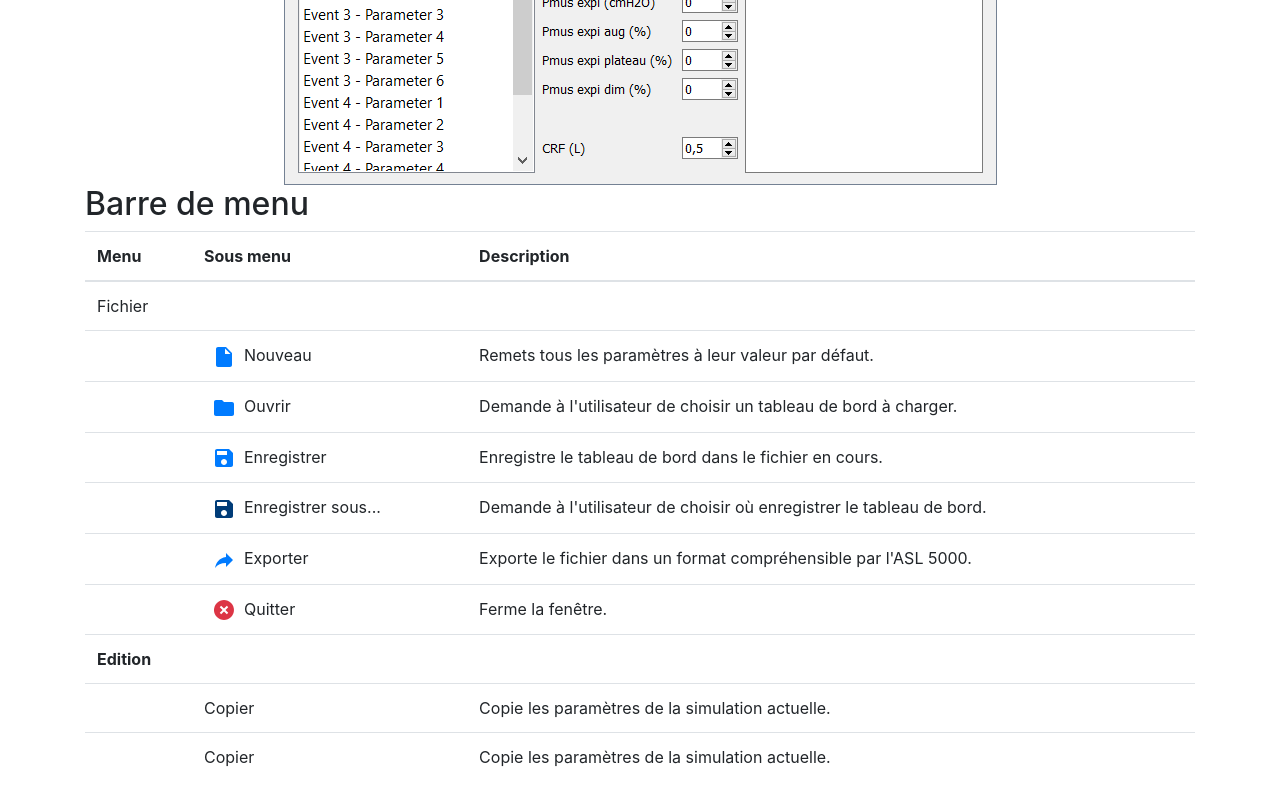
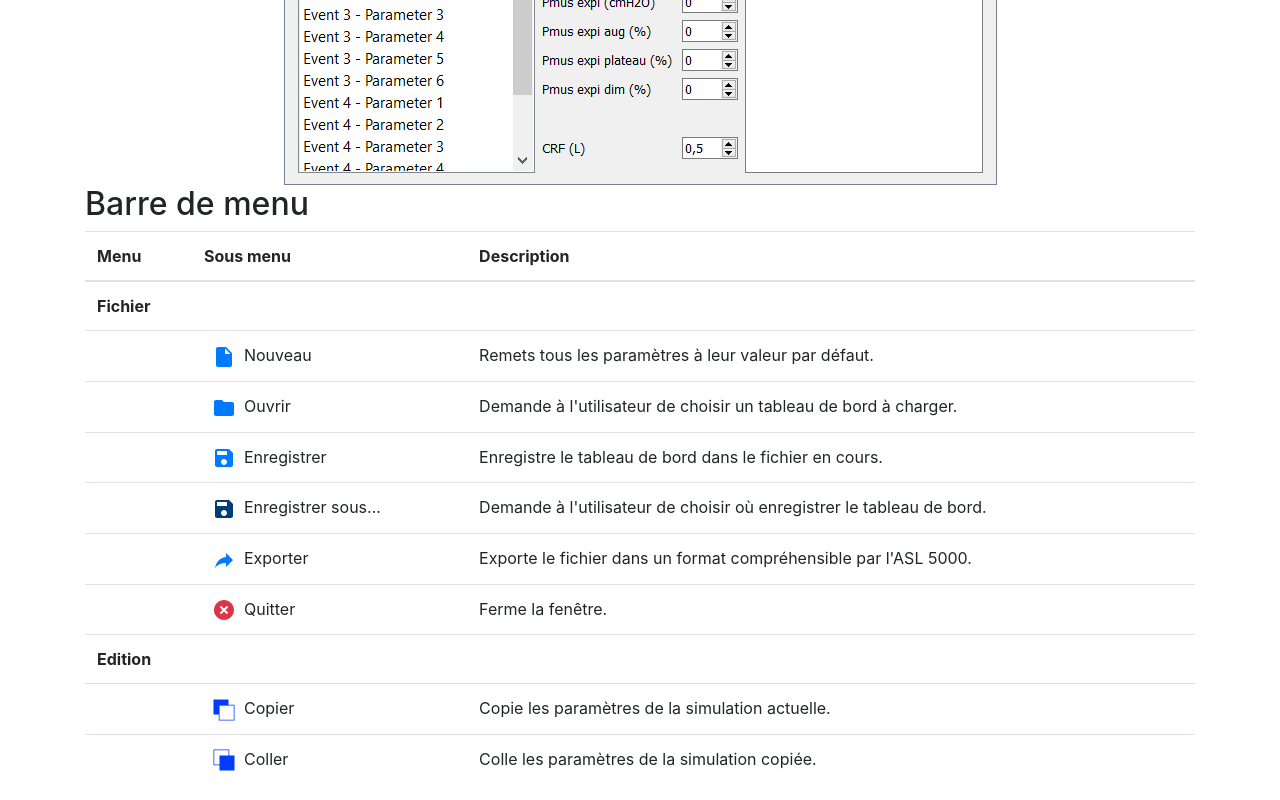
Before and after one commit to deplanty/ASL-Tools, a plain HTML site: page resources/help/dashboard.html in a window 1280 px wide. Shown: the part 768-1568 px from the top of the page. Drawn offline with Linux system fonts and the light colour scheme.

Commit message:
Update help with the copy-paste icons

```diff
--- a/resources/help/dashboard.html
+++ b/resources/help/dashboard.html
@@ -57,7 +57,7 @@
             </thead>
             <tbody>
                 <tr>
-                    <td>Fichier</td>
+                    <td><b>Fichier</b></td>
                     <td></td>
                     <td></td>
                 </tr>
@@ -98,13 +98,13 @@
                 </tr>
                 <tr>
                     <td></td>
-                    <td>Copier</td>
+                    <td><img class="mx-2" src="../images/copy.svg" width="24px">Copier</td>
                     <td>Copie les paramètres de la simulation actuelle.</td>
                 </tr>
                 <tr>
                     <td></td>
-                    <td>Copier</td>
-                    <td>Copie les paramètres de la simulation actuelle.</td>
+                    <td><img class="mx-2" src="../images/paste.svg" width="24px">Coller</td>
+                    <td>Colle les paramètres de la simulation copiée.</td>
                 </tr>
             </tbody>
         </table>
```
Also changed, not shown: resources/help/script.html (+4 -4 lines), 1 other file.
